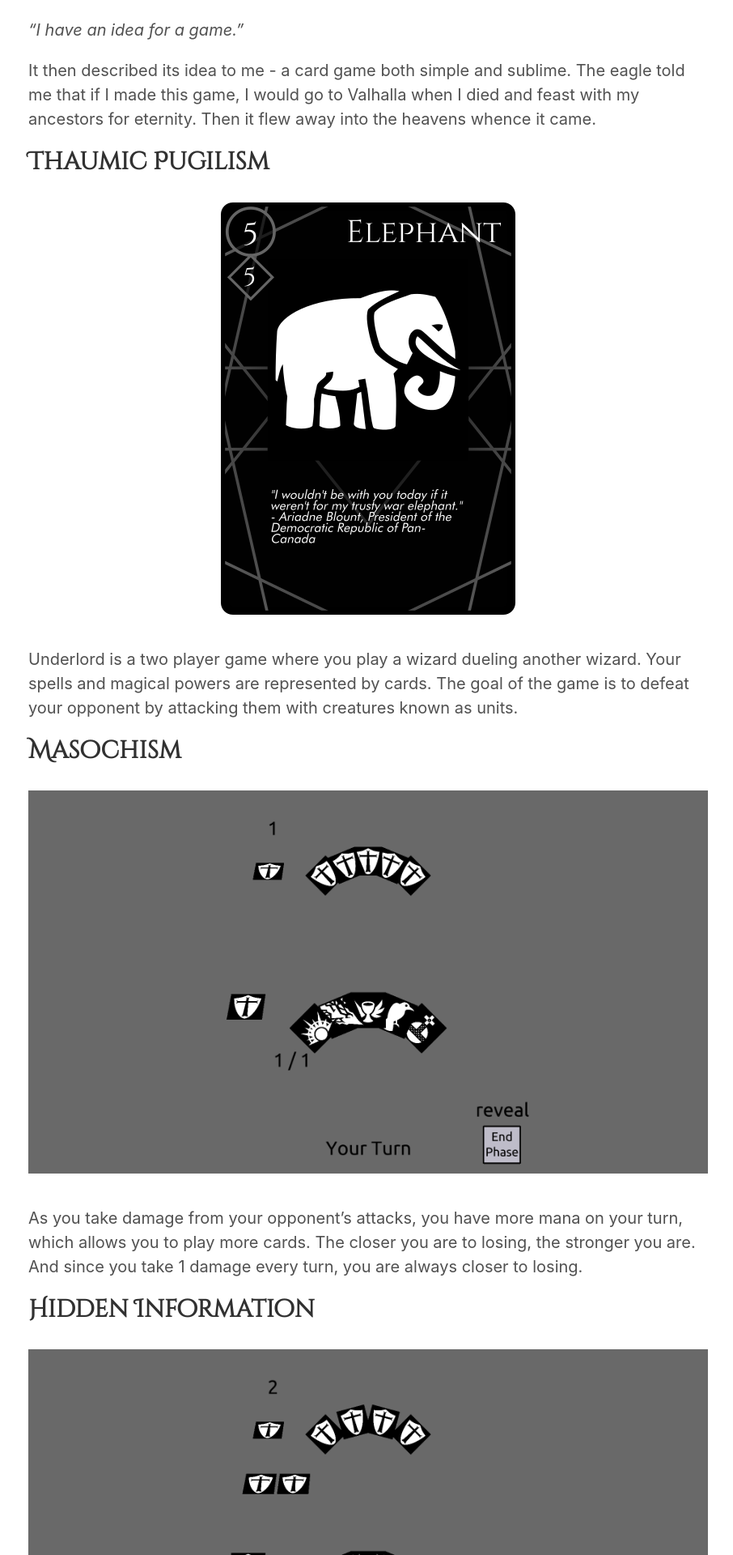
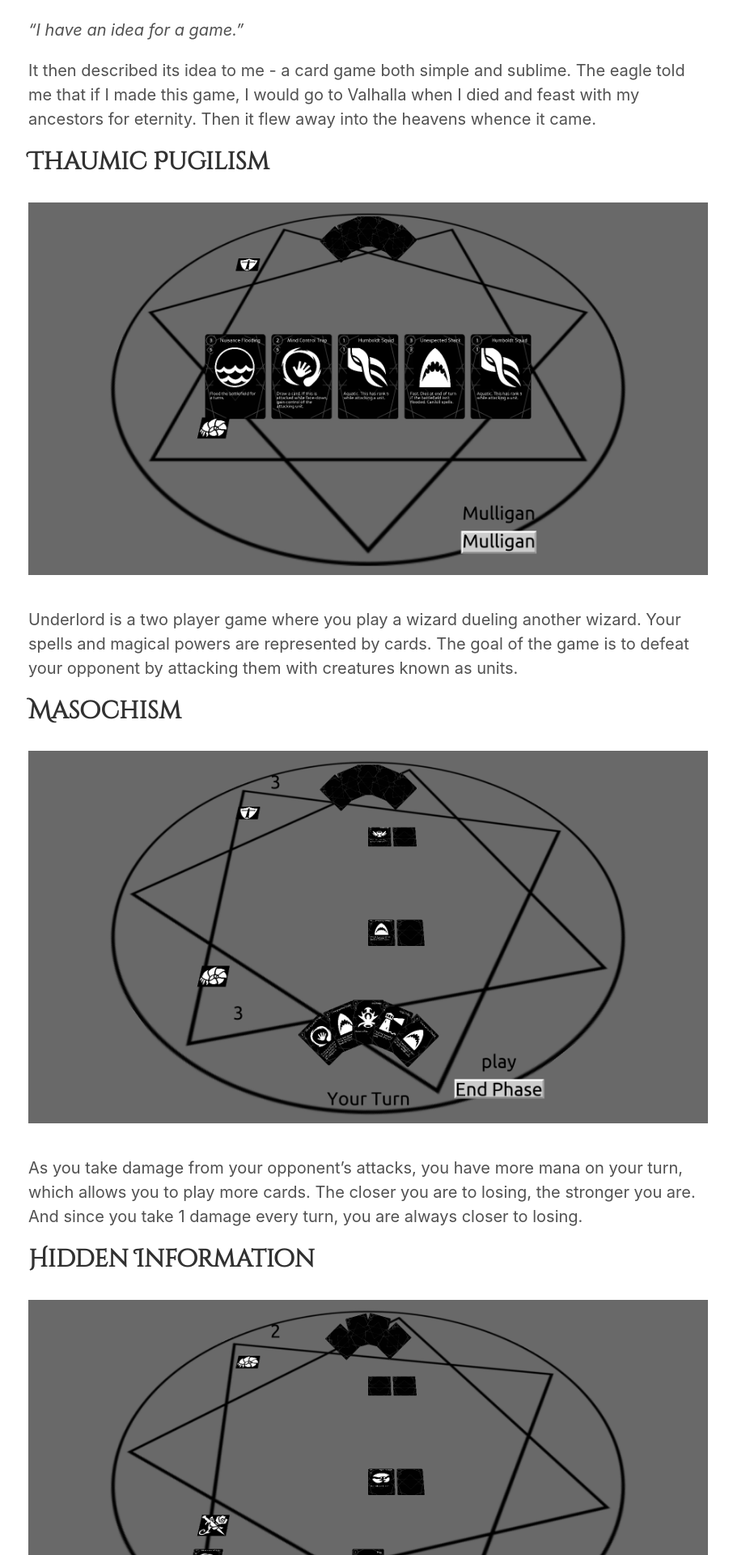
Before and after one commit to underlordcg/underlordcg.github.io, a Jekyll site: the page built from index.md, in a window 1280 px wide. Shown: the part 1204-3124 px from the top of the page at 81% size, without its empty margins (185-1091 px from the left). Built offline with Jekyll 4.4.1, drawn with Linux system fonts in a browser that asks for light colours.

Commit message:
Add new screenshots

```diff
--- a/index.md
+++ b/index.md
@@ -19,7 +19,7 @@ the heavens whence it came.
 
 ## Thaumic Pugilism
 
-![]({{site.url}}/assets/ul_frame_alt.png)
+![]({{site.url}}/assets/screen1.png)
 
 Underlord is a two player game where you play a wizard dueling another
 wizard. Your spells and magical powers are represented by cards. The goal
@@ -28,7 +28,7 @@ known as units.
 
 ## Masochism
 
-![]({{site.url}}/assets/screen1.png)
+![]({{site.url}}/assets/screen2.png)
 
 As you take damage from your opponent's attacks, you have more mana on
 your turn, which allows you to play more cards. The closer you are to
@@ -37,7 +37,7 @@ are always closer to losing.
 
 ## Hidden Information
 
-![]({{site.url}}/assets/screen2.png)
+![]({{site.url}}/assets/screen3.png)
 
 Cards are played face-down, so your opponent doesn't know what you played.
 Most of the time, you have a chance to try and disrupt what your opponent
```
Also changed, not shown: assets/screen1.png, assets/screen2.png, assets/screen3.png (added).
